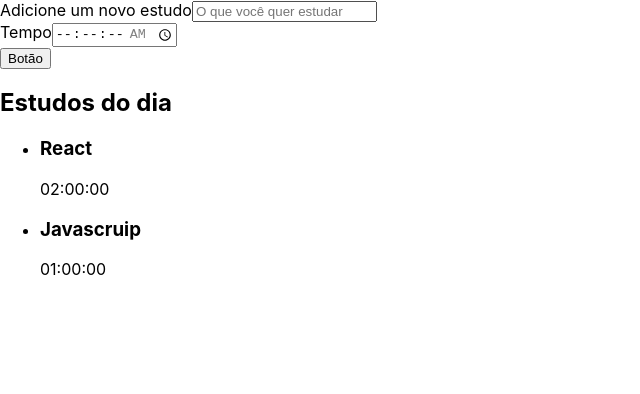
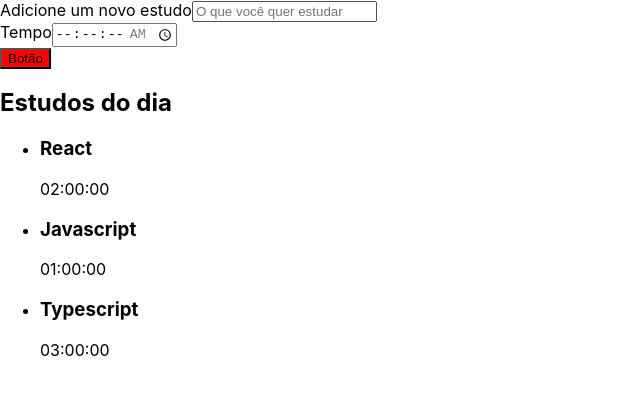
Before and after one commit to Rafaelgeomo/alura-studies, a React (Create React App) app: page / in a window 1280 px wide. Shown: the top 394 px of the page, without its empty margins (0-640 px from the left). Built offline with nearby package versions, Linux system fonts and the light colour scheme.

Commit message:
estilizando inline

```diff
--- a/src/components/botao/index.tsx
+++ b/src/components/botao/index.tsx
@@ -2,8 +2,13 @@
 
 class Botao extends React.Component {
   render(){
+    const estaAtivo = false;
+    const styles = {
+      backgroundColor: estaAtivo ? "green" : "red" //se estiver ativo ficar verde senao vermelho
+    }
     return (
-      <button>
+      <button style={styles}>
+
         Botão
       </button>
     )
--- a/src/components/lista/index.tsx
+++ b/src/components/lista/index.tsx
@@ -2,26 +2,26 @@
 
 //isso é chamado de function component forma mais atual de ser usada
 function Lista(){
+  const tarefas = [{ //isso é um array de objetos
+    tarefa: 'React',
+    tempo: '02:00:00'
+  },{
+    tarefa: 'Javascript',
+    tempo: '01:00:00'
+  },{
+    tarefa: 'Typescript',
+    tempo: '03:00:00'
+  }]
   return(
     <aside>
       <h2> Estudos do dia </h2>
       <ul>
-        <li>
-          <h3>
-            React
-          </h3>
-          <span>
-            02:00:00
-          </span>
-        </li>
-        <li>
-          <h3>
-            Javascruip
-          </h3>
-          <span>
-            01:00:00
-          </span>
+        {tarefas.map((item, index)=> ( //A função no JavaScript que nos permite fazer isso é a .map, que roda, faz o loop no array e retorna algo de cada iteração.
+          <li key={index}>
+            <h3> {item.tarefa} </h3>
+            <span> {item.tempo} </span>
           </li>
+        ))}
       </ul>
     </aside>
   )
```
